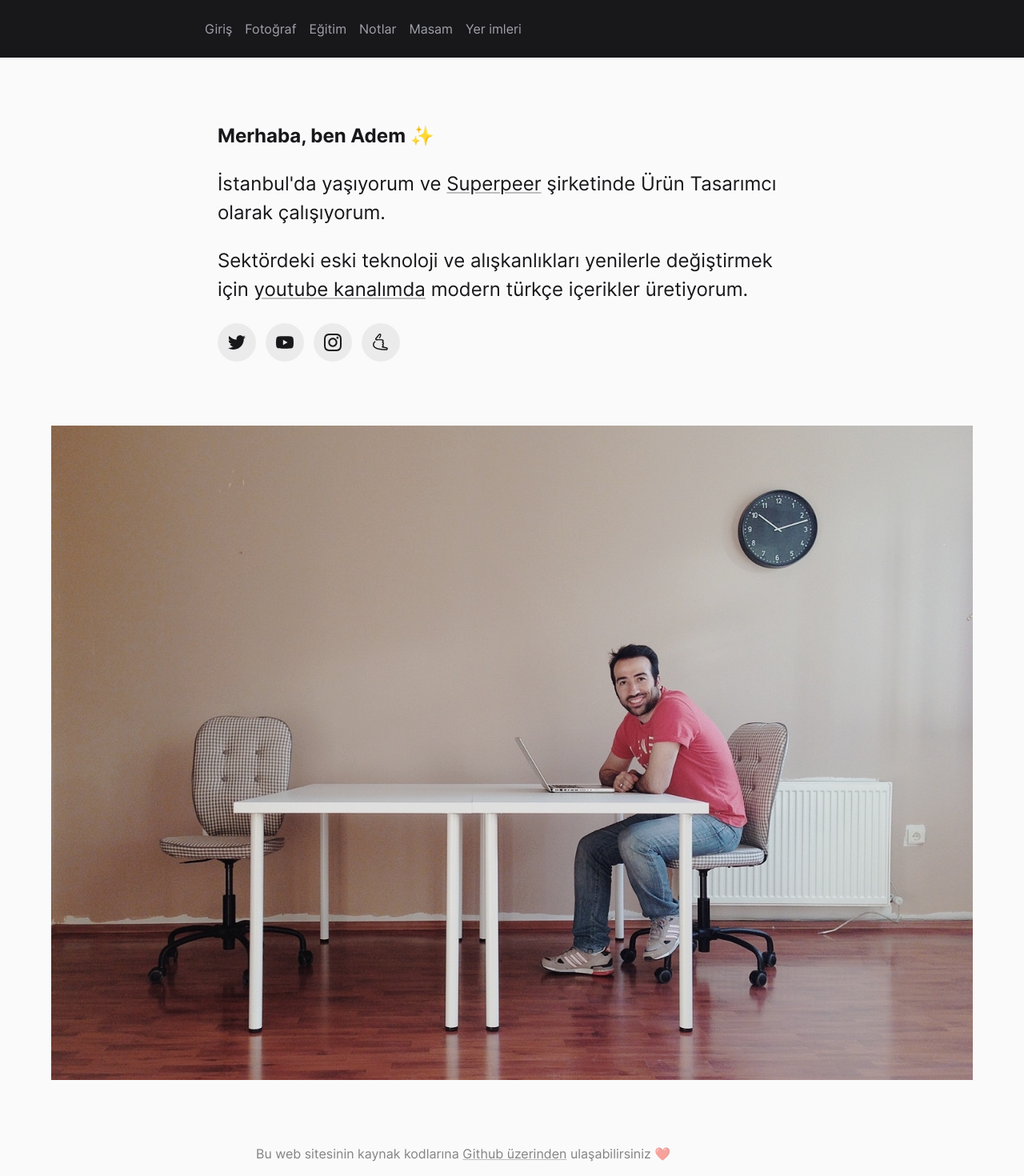
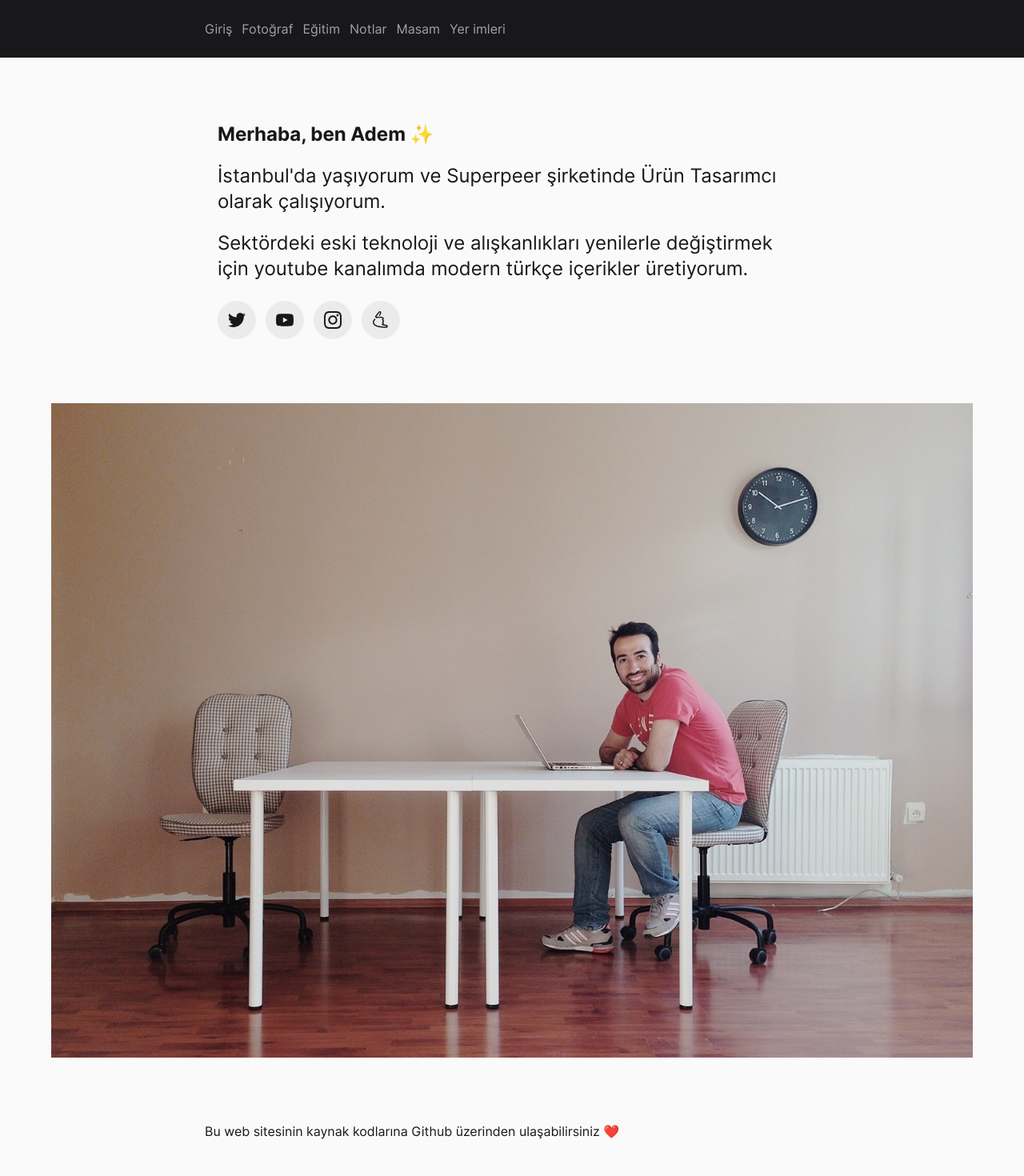
Before and after one commit to ademilter/homepage, a Next.js app: page / in a window 1280 px wide. Shown: the top 1470 px of the page at 80% size. Built offline with nearby package versions, Linux system fonts and the light colour scheme.

Commit message:
refactor

```diff
--- a/components/dark-mode.js
+++ /dev/null
@@ -1,36 +0,0 @@
-import { Button } from '@chakra-ui/react'
-import { useColorMode } from '@chakra-ui/react'
-
-function DarkMode() {
-  const { colorMode, toggleColorMode } = useColorMode()
-  const isDark = colorMode === 'dark'
-  console.log(isDark)
-
-  return (
-    <Button onClick={toggleColorMode}>
-      <svg
-        xmlns="http://www.w3.org/2000/svg"
-        width="24"
-        height="24"
-        viewBox="0 0 24 24"
-        fill="none"
-        stroke="currentColor"
-        strokeWidth="2"
-        strokeLinecap="round"
-        strokeLinejoin="round"
-      >
-        <circle cx="12" cy="12" r="5" />
-        <line x1="12" y1="1" x2="12" y2="3" />
-        <line x1="12" y1="21" x2="12" y2="23" />
-        <line x1="4.22" y1="4.22" x2="5.64" y2="5.64" />
-        <line x1="18.36" y1="18.36" x2="19.78" y2="19.78" />
-        <line x1="1" y1="12" x2="3" y2="12" />
-        <line x1="21" y1="12" x2="23" y2="12" />
-        <line x1="4.22" y1="19.78" x2="5.64" y2="18.36" />
-        <line x1="18.36" y1="5.64" x2="19.78" y2="4.22" />
-      </svg>
-    </Button>
-  )
-}
-
-export default DarkMode
--- a/components/footer.js
+++ b/components/footer.js
@@ -1,25 +1,22 @@
 import React from 'react'
-import { Text, Link, Box, Container, useColorModeValue } from '@chakra-ui/react'
 
 function Footer() {
-  const textColor = useColorModeValue('blackAlpha.600', 'whiteAlpha.600')
-
   return (
-    <Box as="footer" pb={14}>
-      <Container maxW="2xl">
-        <Text color={textColor}>
+    <footer className="pb-14">
+      <div className="max-w-3xl mx-auto">
+        <p>
           Bu web sitesinin kaynak kodlarına{' '}
-          <Text
-            as={Link}
+          <a
             href="https://github.com/ademilter/homepage"
-            isExternal
+            rel="noopener noreferrer"
+            target="_blank"
           >
             Github üzerinden
-          </Text>{' '}
+          </a>{' '}
           ulaşabilirsiniz ❤️
-        </Text>
-      </Container>
-    </Box>
+        </p>
+      </div>
+    </footer>
   )
 }
 
--- a/components/header.js
+++ b/components/header.js
@@ -1,6 +1,5 @@
 import Link from 'next/link'
 import { useRouter } from 'next/router'
-import { Stack } from '@chakra-ui/react'
 import React from 'react'
 
 const MENU = [
@@ -30,11 +29,15 @@ function Header() {
   return (
     <header className="py-6 bg-gray-900 text-gray-400">
       <div className="max-w-3xl mx-auto">
-        <Stack as="nav" spacing={4} direction={['column', 'row']}>
+        <nav
+          className="
+          flex flex-col space-y-3
+          md:space-y-0 md:space-x-3 md:flex-row"
+        >
           {MENU.map((item) => (
             <MenuLink key={item.url} {...item} />
           ))}
-        </Stack>
+        </nav>
       </div>
     </header>
   )
--- a/components/newsletter2.js
+++ /dev/null
@@ -1,77 +0,0 @@
-import { useState } from 'react'
-import {
-  Text,
-  Box,
-  HStack,
-  Input,
-  Button,
-  useColorModeValue
-} from '@chakra-ui/react'
-
-function Newsletter2() {
-  // const formBgColor = useColorModeValue('blackAlpha.300', 'whiteAlpha.300')
-  // const [email, emailSet] = useState('')
-  //
-  // const subscribe = async (event) => {
-  //   event.preventDefault()
-  //
-  //   try {
-  //     const response = await fetch('https://adem.substack.com/api/v1/free', {
-  //       method: 'POST',
-  //       headers: {
-  //         'Content-type': 'application/json'
-  //       },
-  //       body: JSON.stringify({
-  //         current_referrer: 'https://ademilter.com/',
-  //         current_url: 'https://adem.substack.com/embed',
-  //         first_referrer: 'https://substack.com/',
-  //         first_url: 'https://adem.substack.com/publish?utm_source=menu',
-  //         referral_code: '',
-  //         source: 'embed',
-  //         email: email
-  //       })
-  //     })
-  //     const data = await response.json()
-  //     console.log(data)
-  //   } catch (e) {
-  //     console.log(e)
-  //   }
-  // }
-
-  return (
-    <Box bgColor="white" borderRadius="xl" w="full">
-      <iframe src="https://adem.substack.com/embed" width="100%" height="300" />
-
-      {/*<Box p={10} bgColor={formBgColor} borderRadius="xl">*/}
-      {/*  <Box as="form" mx="auto" onSubmit={subscribe}>*/}
-      {/*    <Text align="center" fontSize="lg">*/}
-      {/*      Tasarım, deneyim ve hayata dair aklımdan geçenlerin kısa yazılara*/}
-      {/*      dökülmüş halini mail olarak almak istersen kayıt ol!*/}
-      {/*    </Text>*/}
-      {/*    <HStack spacing={2} align="center" mt={6}>*/}
-      {/*      <Input*/}
-      {/*        type="email"*/}
-      {/*        name="email"*/}
-      {/*        placeholder="Eposta adresiniz"*/}
-      {/*        bgColor="whiteAlpha.900"*/}
-      {/*        color="blackAlpha.900"*/}
-      {/*        _placeholder={{*/}
-      {/*          color: 'blackAlpha.500'*/}
-      {/*        }}*/}
-      {/*        focusBorderColor="yellow.400"*/}
-      {/*        value={email}*/}
-      {/*        onChange={(event) => {*/}
-      {/*          emailSet(event.target.value)*/}
-      {/*        }}*/}
-      {/*      />*/}
-      {/*      <Button type="submit" colorScheme="yellow" px={6}>*/}
-      {/*        Abone ol*/}
-      {/*      </Button>*/}
-      {/*    </HStack>*/}
-      {/*  </Box>*/}
-      {/*</Box>*/}
-    </Box>
-  )
-}
-
-export default Newsletter2
--- a/pages/index.js
+++ b/pages/index.js
@@ -1,34 +1,38 @@
-import { VStack, Link, Text } from '@chakra-ui/react'
 import Social from '@comp/social'
 import NextImage from 'next/image'
 import SiteConfig from '../site.config'
-import React from 'react'
 import PageTransition from '@comp/page-transition'
 
 function HomePage() {
   return (
     <PageTransition>
       <div className="max-w-3xl mx-auto px-4">
-        <VStack spacing={6} align="stretch" fontSize="2xl">
-          <Text fontWeight="bold">Merhaba, ben Adem ✨</Text>
-
-          <Text>
+        <div className="flex flex-col space-y-5 text-2xl">
+          <p className="font-bold">Merhaba, ben Adem ✨</p>
+          <p>
             İstanbul'da yaşıyorum ve{' '}
-            <Text as={Link} isExternal href="http://superpeer.com">
+            <a
+              href="http://superpeer.com"
+              rel="noopener noreferrer"
+              target="_blank"
+            >
               Superpeer
-            </Text>{' '}
+            </a>{' '}
             şirketinde Ürün Tasarımcı olarak çalışıyorum.
-          </Text>
-
-          <Text>
+          </p>
+          <p>
             Sektördeki eski teknoloji ve alışkanlıkları yenilerle değiştirmek
             için{' '}
-            <Text as={Link} isExternal href={SiteConfig.social.youtube}>
+            <a
+              href={SiteConfig.social.youtube}
+              rel="noopener noreferrer"
+              target="_blank"
+            >
               youtube kanalımda
-            </Text>{' '}
+            </a>{' '}
             modern türkçe içerikler üretiyorum.
-          </Text>
-        </VStack>
+          </p>
+        </div>
 
         <Social mt={6} />
       </div>
```
